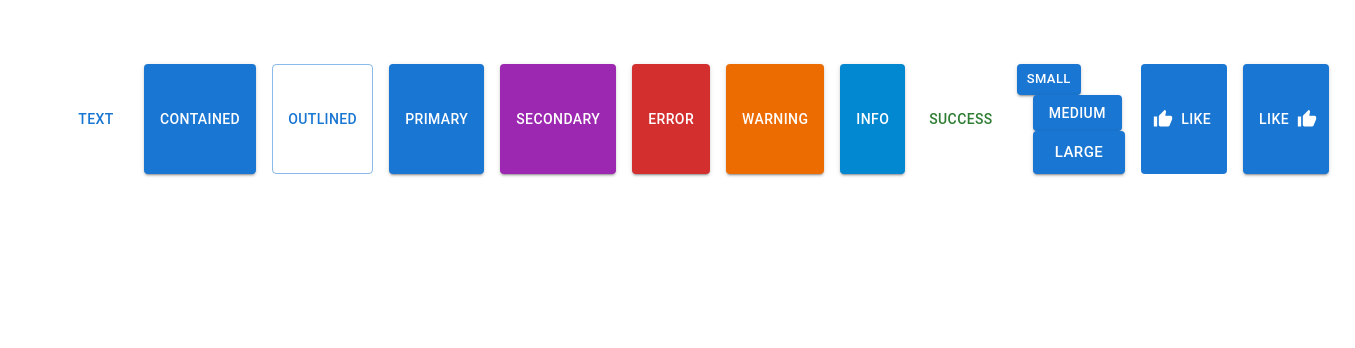
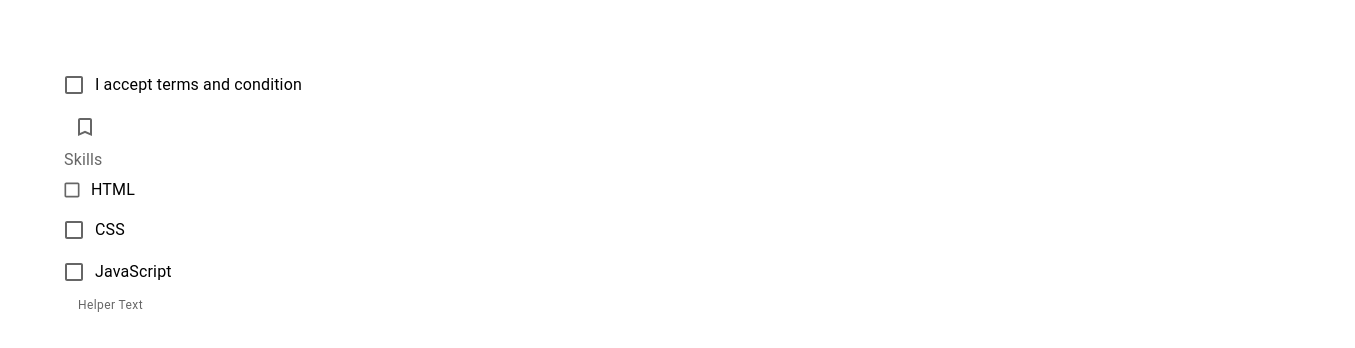
Before and after one commit to Nishit2011/react-material, a React (Create React App) app: page / in a window 1280 px wide. Shown: the top 348 px of the page, 1355 px wide, since content can reach past the window. Built offline with nearby package versions, Linux system fonts and the light colour scheme.

Commit message:
more components

```diff
--- a/src/App.tsx
+++ b/src/App.tsx
@@ -3,13 +3,21 @@ import logo from './logo.svg';
 import './App.css';
 import MuiTypography from './components/MuiTypography';
 import MuiButton from './components/MuiButton';
+import MuiTextField from './components/MuiTextField';
+import MuiSelect from './components/MuiSelect';
+import MuiRadioButton from './components/MuiRadioButton';
+import MuiCheckbox from './components/MuiCheckbox';
 
 
 function App() {
   return (
     <div className="App">
       {/* <MuiTypography /> */}
-      <MuiButton />
+      {/* <MuiButton /> */}
+      {/* <MuiTextField /> */}
+      {/* <MuiSelect /> */}
+      {/* <MuiRadioButton /> */}
+      <MuiCheckbox />
     </div>
   );
 }
--- a/src/components/MuiButton.tsx
+++ b/src/components/MuiButton.tsx
@@ -1,11 +1,19 @@
-import React from 'react'
-import { Button, Stack, IconButton } from "@mui/material"
+import React, { useState } from 'react'
+import { Button, Stack, IconButton, ButtonGroup, ToggleButtonGroup, ToggleButton } from "@mui/material"
 import ThumbUpIcon from '@mui/icons-material/ThumbUp';
+import FormatBoldIcon from '@mui/icons-material/FormatBold';
+import FormatItalicIcon from '@mui/icons-material/FormatItalic';
+import FormatUnderlinedIcon from '@mui/icons-material/FormatUnderlined';
 
 const MuiButton = () => {
+    const [formats, setFormats] = useState<string[]>([])
+    const handleFormatChange = (_event: React.MouseEvent<HTMLElement>, updatedFormats: string[]) => {
+        console.log({ formats })
+        setFormats(updatedFormats)
+    }
     return (
         <div>
-            <Stack spacing={2} direction='row' >
+            <Stack spacing={4}>
                 <Stack spacing={2} direction='row'>
                     <Button variant='text' href="https://google.com">Text</Button>
                     <Button variant='contained'>Contained</Button>
@@ -34,6 +42,26 @@ const MuiButton = () => {
                     <IconButton aria-label='send' color='success' size='small'></IconButton>
                 </Stack>
 
+                <Stack direction='row'>
+                    <ButtonGroup
+                        variant='contained'
+                        orientation='vertical'
+                        size='small'
+                        color='secondary'
+                        aria-label='alignment button group'>
+                        <Button onClick={() => alert('clicked')}>Left</Button>
+                        <Button >Center</Button>
+                        <Button >Right</Button>
+                    </ButtonGroup>
+                </Stack>
+
+                <Stack direction='row'>
+                    <ToggleButtonGroup aria-label='text formatting' onChange={handleFormatChange}>
+                        <ToggleButton value='bold'><FormatBoldIcon /></ToggleButton>
+                        <ToggleButton value='italic'><FormatItalicIcon /></ToggleButton>
+                        <ToggleButton value='underlined'><FormatUnderlinedIcon /></ToggleButton>
+                    </ToggleButtonGroup>
+                </Stack>
             </Stack>
         </div>
     )
--- /dev/null
+++ b/src/components/MuiCheckbox.tsx
@@ -0,0 +1,61 @@
+import React, { useState } from 'react'
+import { Box, FormControlLabel, Checkbox, FormControl, FormLabel, FormGroup, FormHelperText } from '@mui/material'
+import BookmarkBorderIcon from '@mui/icons-material/BookmarkBorder'
+import BookmarkIcon from '@mui/icons-material/Bookmark'
+
+const MuiCheckbox = () => {
+    const [skills, setSkills] = useState<string[]>([])
+    const [acceptTnC, setAcceptTnC] = useState(false)
+    const handleChange = (event: React.ChangeEvent<HTMLInputElement>) => {
+        setAcceptTnC(event.target.checked)
+    }
+
+    const handleSkillChange = (event: React.ChangeEvent<HTMLInputElement>) => {
+        const index = skills.indexOf(event.target.value)
+        if (index === -1) {
+            setSkills([...skills, event.target.value])
+        } else {
+            setSkills(skills.filter((skill) => skill !== event?.target.value))
+        }
+
+    }
+    return (
+
+        <Box>
+            <Box>
+                <FormControlLabel label='I accept terms and condition'
+                    control={<Checkbox onChange={handleChange} />} />
+            </Box>
+            <Checkbox icon={<BookmarkBorderIcon />}
+                checkedIcon={<BookmarkIcon />}
+                checked={acceptTnC}
+                onChange={handleChange}
+            />
+            <Box>
+                <FormControl>
+                    <FormLabel>Skills</FormLabel>
+                    <FormGroup>
+                        <FormControlLabel
+                            label='HTML'
+                            control={<Checkbox value='html' size='small' color='secondary'
+                                checked={skills.includes('html')} onChange={handleSkillChange} />} />
+
+                        <FormControlLabel
+                            label='CSS'
+                            value='css'
+                            control={<Checkbox value='css'
+                                checked={skills.includes('css')} onChange={handleSkillChange} />} />
+                        <FormControlLabel
+                            label='JavaScript'
+                            value='javascript'
+                            control={<Checkbox value='javascript'
+                                checked={skills.includes('javascript')} onChange={handleSkillChange} />} />
+                    </FormGroup>
+                    <FormHelperText>Helper Text</FormHelperText>
+                </FormControl>
+            </Box>
+        </Box>
+    )
+}
+
+export default MuiCheckbox
--- /dev/null
+++ b/src/components/MuiRadioButton.tsx
@@ -0,0 +1,29 @@
+import React, { useState } from 'react'
+import { Box, FormControl, FormControlLabel, RadioGroup, Radio, FormLabel, FormHelperText } from '@mui/material'
+
+const MuiRadioButton = () => {
+    const [value, setValue] = useState('')
+    const handleChange = (event: React.ChangeEvent<HTMLInputElement>) => {
+        setValue(event.target.value)
+    }
+    return (
+        <Box>
+            <FormControl error>
+                <FormLabel id='job-experience-group-label'>
+                    Years of experience
+                </FormLabel>
+                <RadioGroup name='job-experience-group'
+                    aria-labelledby='job-experience-group-label'
+                    value={value}
+                    onChange={handleChange} >
+                    <FormControlLabel control={<Radio size='small' color='secondary' />} label='0-2' value='0-2' />
+                    <FormControlLabel control={<Radio />} label='3-5' value='3-5' />
+                    <FormControlLabel control={<Radio />} label='6-10' value='6-10' />
+                </RadioGroup>
+                <FormHelperText>Invalid selection</FormHelperText>
+            </FormControl>
+        </Box>
+    )
+}
+
+export default MuiRadioButton
--- /dev/null
+++ b/src/components/MuiSelect.tsx
@@ -0,0 +1,32 @@
+import React, { useState } from 'react'
+import { Box, TextField, MenuItem } from '@mui/material'
+
+
+const MuiSelect = () => {
+    const [countries, setCountries] = useState<string[]>([])
+    const handleChange = (event: React.ChangeEvent<HTMLInputElement>) => {
+        const { value } = event.target
+        setCountries(typeof value === 'string' ? value.split(',') : value)
+
+    }
+    return (
+        <Box width='250px'>
+            <TextField
+                label='Select Country' select value={countries} onChange={handleChange}
+                fullWidth
+                SelectProps={{
+                    multiple: true
+                }}
+                size='small'
+                color='secondary'
+                helperText='Please select your country'
+            >
+                <MenuItem value='IN'>India</MenuItem>
+                <MenuItem value='US'>USA</MenuItem>
+                <MenuItem value='AU'>Australia</MenuItem>
+            </TextField>
+        </Box>
+    )
+}
+
+export default MuiSelect
--- /dev/null
+++ b/src/components/MuiTextField.tsx
@@ -0,0 +1,41 @@
+import { Stack, TextField, InputAdornment } from '@mui/material'
+import React, { useState } from 'react'
+
+const MuiTextField = () => {
+    const [value, setValue] = useState('')
+    return (
+        <Stack spacing={4}>
+            <Stack direction='row' spacing={2}>
+                <TextField label='Name' ></TextField>
+                <TextField label='Name' variant='filled'></TextField>
+                <TextField label='Name' variant='standard' ></TextField>
+            </Stack>
+            <Stack direction='row' spacing={2}>
+                <TextField label='Small seconddary' size='small' color='secondary' variant='outlined' ></TextField>
+
+            </Stack>
+            <Stack direction='row' spacing={2}>
+                <TextField label='Form Input' required value={value} onChange={e => setValue(e.target.value)}
+                    error={!value} helperText={!value ? 'Required' : 'Do not share your password with anyone'}></TextField>
+                <TextField label='Form Input' helperText='Do not share your password with anyone' ></TextField>
+                <TextField
+                    label='Password'
+                    type='password'
+                    disabled ></TextField>
+                <TextField
+                    label='Read only'
+                    type='password'
+                    InputProps={{ readOnly: true }} ></TextField>
+            </Stack>
+
+            <Stack direction='row' spacing={2}>
+                <TextField label='Amount' InputProps={{ startAdornment: <InputAdornment position='start'>$</InputAdornment>, }}></TextField>
+                <TextField label='Weight' InputProps={{ endAdornment: <InputAdornment position='end'>kg</InputAdornment>, }}></TextField>
+            </Stack>
+
+
+        </Stack>
+    )
+}
+
+export default MuiTextField
```
Also changed, not shown: src/components/MuiNavbar.tsx (added, +9 -0 lines).
